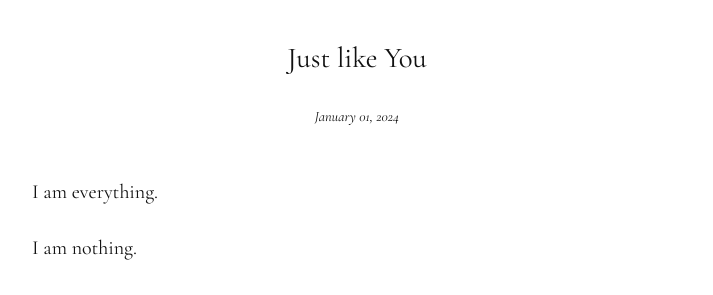
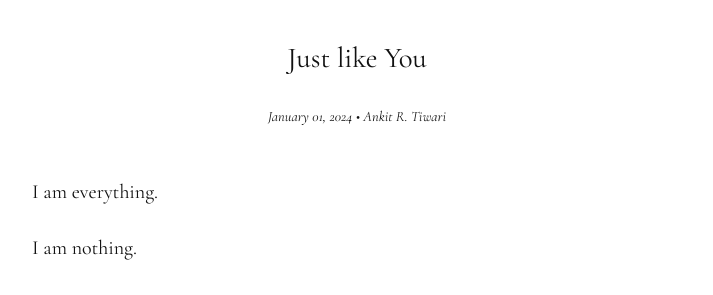
Before and after one commit to ankitrtiwari-ns/ankitrtiwari-ns.github.io, a Jekyll site: the page built from _posts/2024-01-01-just-like-you.md, in a window 1280 px wide and 900 px high. Shown: the part 178-473 px from the top of the window, without its empty margins (283-996 px from the left). Built offline with Jekyll 4.4.1, drawn with Linux system fonts in a browser that asks for light colours.

Commit message:
Update post.html

```diff
--- a/_layouts/post.html
+++ b/_layouts/post.html
@@ -6,6 +6,10 @@ layout: default
     <h1>{{ page.title }}</h1>
     <span style="display:block; text-align:center; font-style:italic; font-size:0.9rem; margin-bottom: 3rem;">
         {{ page.date | date: "%B %d, %Y" }}
+
+        {% if page.author %}
+             • {{ page.author }}
+        {% endif %}
     </span>
 
     {{ content }}
@@ -13,4 +17,5 @@ layout: default
 
 <div style="margin-top: 4rem; text-align: center;">
     <a href="/">Return to Index</a>
+
 </div>
```
